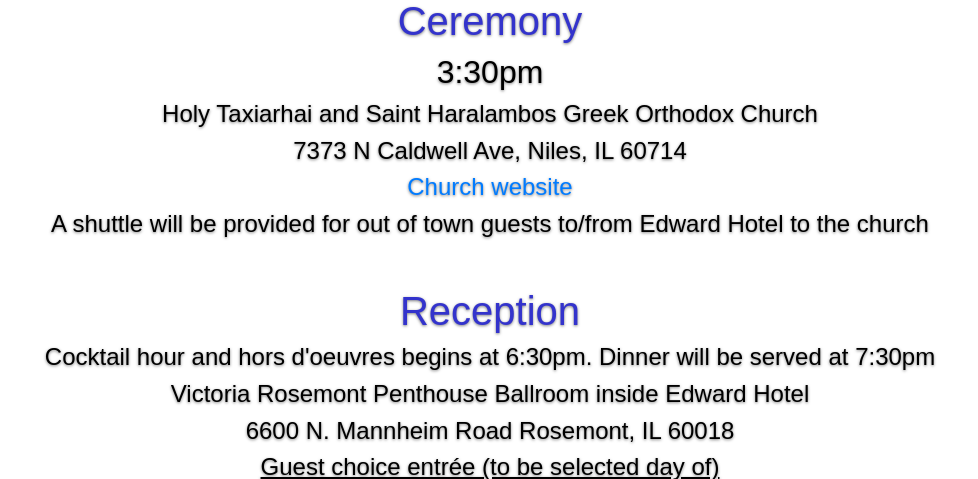
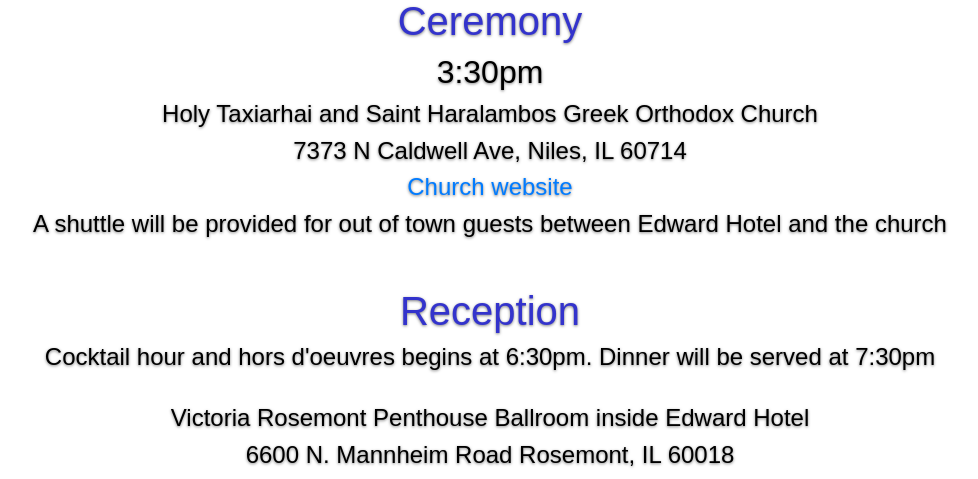
Before and after one commit to ADFrys/angelabrianwedding2019, a Django app: page / in a window 1280 px wide. Shown: the part 1559-2038 px from the top of the page, without its empty margins (150-1128 px from the left). Run offline with Django 3.2, Linux system fonts and the light colour scheme; some libraries are stand-ins or nearby versions.

Commit message:
Update template spacing.

```diff
--- a/templates/mainpage.html
+++ b/templates/mainpage.html
@@ -52,13 +52,13 @@
 	<h4>Holy Taxiarhai and Saint Haralambos Greek Orthodox Church</h4></a>
 	<h4>7373 N Caldwell Ave, Niles, IL 60714</h4>
 	<h4><a target="_blank" href="http://www.saintharalambosgoc.org/">Church website</a></h4>
-	<h4>A shuttle will be provided for out of town guests to/from Edward Hotel to the church</h4>
+	<h4>A shuttle will be provided for out of town guests between Edward Hotel and the church</h4>
 </div>
 <div id="Reception">
 	<h1>Reception</h1>
-	<h4>Cocktail hour and hors d'oeuvres begins at 6:30pm. Dinner will be served at 7:30pm</h4>
+	<h4>Cocktail hour and hors d'oeuvres begins at 6:30pm. Dinner will be served at 7:30pm</h4><br>
 	<h4>Victoria Rosemont Penthouse Ballroom inside Edward Hotel</h4>
-	<h4>6600 N. Mannheim Road Rosemont, IL 60018</h4>
+	<h4>6600 N. Mannheim Road Rosemont, IL 60018</h4><br>
 	<h4 class="underlinedList">Guest choice entrée (to be selected day of)</h4>
 	<h4>Chicken Limone with garlic mashed potates and green beans</h4>
 	<h4>Steak Delmonico with garlic mashed potates and green beans</h4>
```
